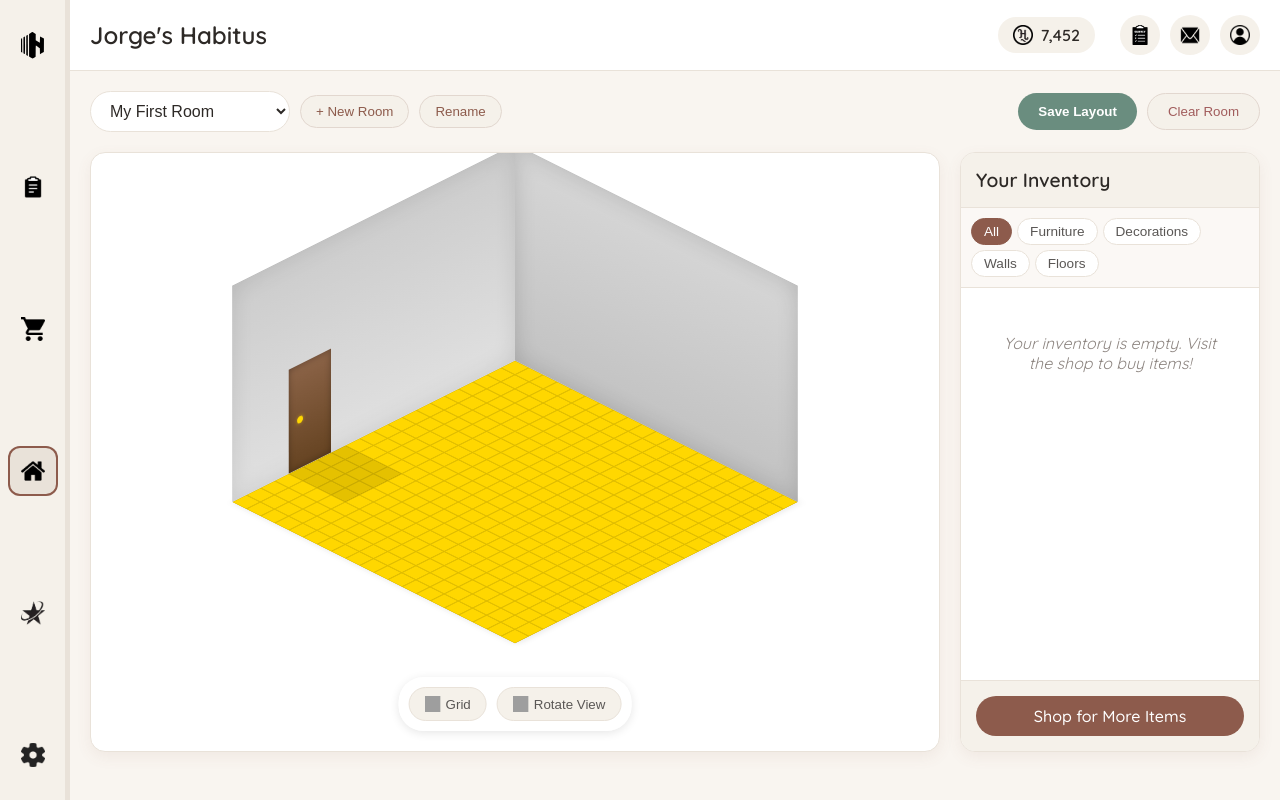
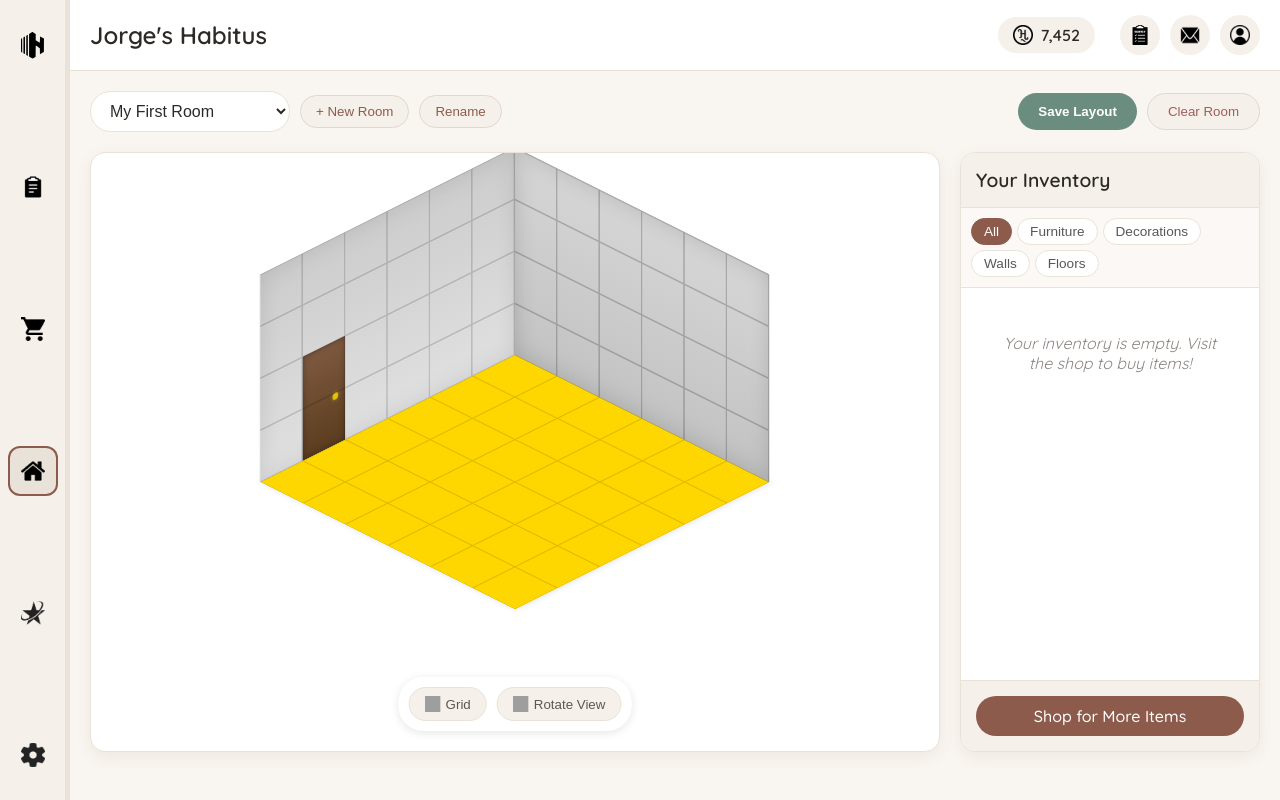
Before and after one commit to JorgeCsstro/Habitus, a PHP site: page /habitus_zone/pages/habitus.php in a window 1280 px wide. Run offline with PHP 8.4, Linux system fonts and the light colour scheme; a user stored in the database is signed in; data comes from the database, SQL or seed files in the repository; data that the repository does not hold is empty; grey boxes are pictures that could not be loaded.

Commit message:
Habitus: Grid house nearly done v2

```diff
--- a/css/pages/habitus.css
+++ b/css/pages/habitus.css
@@ -115,57 +115,56 @@
     justify-content: center;
 }
 
-/* Isometric room container - FIXED POSITIONING */
+/* Isometric room container - Enhanced for 6x6 grid */
 .isometric-room {
     position: relative;
-    width: 600px;
-    height: 600px;
-    /* Remove the transform from here - we'll apply it to inner elements */
+    width: 700px;
+    height: 700px;
 }
 
 /* Room base (floor + walls container) */
 .room-base {
     position: absolute;
-    width: 400px;
-    height: 400px;
-    top: 150px;
-    left: 100px;
+    width: 360px; /* 6 cells * 60px */
+    height: 360px; /* 6 cells * 60px */
+    top: 200px;
+    left: 170px;
     transform: rotateX(60deg) rotateZ(-45deg);
     transform-style: preserve-3d;
 }
 
-/* Room floor - FIXED */
+/* Room floor - 6x6 grid */
 .room-floor {
     position: absolute;
-    width: 400px;
-    height: 400px;
+    width: 360px;
+    height: 360px;
     background: #FFD700;
     background-image:
         linear-gradient(rgba(0,0,0,0.02) 1px, transparent 1px),
         linear-gradient(90deg, rgba(0,0,0,0.02) 1px, transparent 1px);
-    background-size: 20px 20px;
+    background-size: 60px 60px; /* Cell size for 6x6 */
     background-position: -1px -1px;
     box-shadow: 0 2px 10px rgba(0,0,0,0.1);
 }
 
-/* Left wall - FIXED */
+/* Left wall - with grid */
 .room-wall-left {
     position: absolute;
-    width: 400px;
-    height: 250px;
+    width: 360px;
+    height: 240px; /* 4 cells high */
     background: linear-gradient(to bottom, #E0E0E0, #D0D0D0);
     transform: rotateX(90deg);
     transform-origin: top;
     box-shadow: inset 0 0 30px rgba(0,0,0,0.1);
 }
 
-/* Right wall - FIXED */
+/* Right wall - with grid */
 .room-wall-right {
     position: absolute;
-    width: 250px;
-    height: 400px;
+    width: 240px; /* 4 cells high */
+    height: 360px;
     background: linear-gradient(to left, #D0D0D0, #C0C0C0);
-    transform: rotateY(-90deg) translateZ(-400px);
+    transform: rotateY(-90deg) translateZ(-360px);
     transform-origin: left;
     box-shadow: inset 0 0 30px rgba(0,0,0,0.15);
 }
@@ -176,11 +175,12 @@
     width: 60px;
     height: 120px;
     background: linear-gradient(to bottom, #8B6347, #654321);
-    left: 80px;
+    left: 60px; /* Second column */
     bottom: 0;
-    transform: rotateX(-90deg) translateZ(-400px);
+    transform: rotateX(-90deg) translateZ(-360px);
     transform-origin: bottom;
     box-shadow: inset 0 0 10px rgba(0,0,0,0.3);
+    z-index: 10;
 }
 
 .room-door::before {
@@ -190,26 +190,51 @@
     height: 8px;
     background: #FFD700;
     border-radius: 50%;
-    right: 40px;
+    right: 10px;
     top: 60px;
     box-shadow: 0 0 5px rgba(255,215,0,0.5);
 }
 
-/* Grid overlay - FIXED POSITIONING */
-.room-grid {
+/* Grid overlays - Floor grid */
+.room-grid-floor {
     position: absolute;
-    width: 400px;
-    height: 400px;
+    width: 360px;
+    height: 360px;
     pointer-events: none;
     transform: rotateX(60deg) rotateZ(-45deg);
-    top: 150px;
-    left: 100px;
+    top: 200px;
+    left: 170px;
 }
 
+/* Grid overlays - Left wall grid */
+.room-grid-wall-left {
+    position: absolute;
+    width: 360px;
+    height: 240px;
+    pointer-events: none;
+    transform: rotateX(60deg) rotateZ(-45deg) rotateX(-90deg);
+    transform-origin: top;
+    top: 109px;
+    left: 42px;
+}
+
+/* Grid overlays - Right wall grid */
+.room-grid-wall-right {
+    position: absolute;
+    width: 240px;
+    height: 360px;
+    pointer-events: none;
+    transform: rotateX(60deg) rotateZ(-45deg) rotateY(-90deg) translateZ(-360px);
+    transform-origin: left;
+    top: 264px;
+    left: 222px;
+}
+
+/* Grid cells - 60px for 6x6 grid */
 .grid-cell {
     position: absolute;
-    width: 20px;
-    height: 20px;
+    width: 60px;
+    height: 60px;
     border: 1px solid rgba(0, 0, 0, 0.1);
     pointer-events: all;
     transition: all 0.15s;
@@ -242,24 +267,59 @@
     cursor: not-allowed;
 }
 
-/* Placed items container - FIXED */
-.placed-items {
-    position: absolute;
-    width: 400px;
-    height: 400px;
-    pointer-events: none;
-    top: 100px;
-    left: 100px;
+/* Grid cell surface indicator */
+.grid-cell[data-surface="floor"] {
+    /* Default floor style */
 }
 
-/* Placed item - FIXED */
+.grid-cell[data-surface="wall-left"] {
+    border-color: rgba(0, 0, 0, 0.15);
+}
+
+.grid-cell[data-surface="wall-right"] {
+    border-color: rgba(0, 0, 0, 0.2);
+}
+
+/* Placed items containers for each surface */
+.placed-items-floor {
+    position: absolute;
+    width: 360px;
+    height: 360px;
+    pointer-events: none;
+    transform: rotateX(60deg) rotateZ(-45deg);
+    top: 200px;
+    left: 170px;
+}
+
+.placed-items-wall-left {
+    position: absolute;
+    width: 360px;
+    height: 240px;
+    pointer-events: none;
+    transform: rotateX(60deg) rotateZ(-45deg) rotateX(90deg);
+    transform-origin: top;
+    top: 200px;
+    left: 170px;
+}
+
+.placed-items-wall-right {
+    position: absolute;
+    width: 240px;
+    height: 360px;
+    pointer-events: none;
+    transform: rotateX(60deg) rotateZ(-45deg) rotateY(-90deg) translateZ(-360px);
+    transform-origin: left;
+    top: 200px;
+    left: 170px;
+}
+
+/* Placed item */
 .placed-item {
     position: absolute;
     pointer-events: all;
     cursor: move;
     transition: filter 0.2s, transform 0.2s;
     transform-origin: center bottom;
-    /* Items will be positioned using left/top based on grid coordinates */
 }
 
 .placed-item img {
```
Also changed, not shown: other parts of css/pages/habitus.css (+46 -3 lines), js/habitus-room.js (+221 -98 lines), php/api/habitus/save_room.php (+24 -6 lines).
